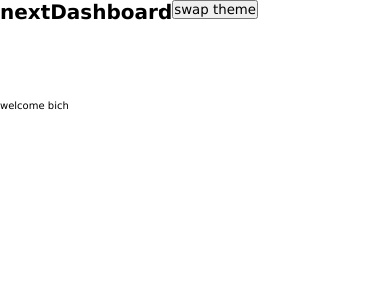
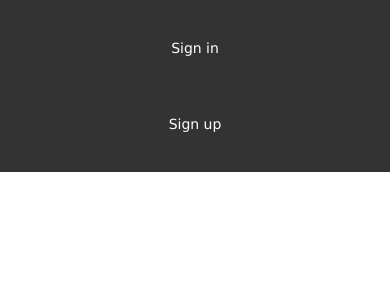
Before and after one commit to Romario-Negreiros/nextDashboard, a React (Vite) app: page / in a window 390 px wide. Shown: the top 300 px of the page. Built offline with nearby package versions, Linux system fonts and the light colour scheme.

Commit message:
Add tags to structure navbar and mobile menu and start styling/positioning header and nav items

```diff
--- a/src/layout/Header/index.tsx
+++ b/src/layout/Header/index.tsx
@@ -1,4 +1,4 @@
-import { Container, Logo, Navigation } from './styles'
+import { Container, Logo, Navigation, BurguerMenu } from './styles'
 
 import type { FC } from 'react'
 
@@ -7,17 +7,21 @@ interface Props {
 }
 
 const Header: FC<Props> = ({ toggleTheme }) => {
-  const handleClick = () => toggleTheme()
-
   return (
     <Container>
-      <Logo>nextDashboard</Logo>
+      <Logo>
+        next<span>Dashboard</span>
+      </Logo>
 
+      <BurguerMenu>
+        <span></span>
+        <span></span>
+        <span></span>
+      </BurguerMenu>
       <Navigation>
         <ul>
-          <li>
-            <button onClick={handleClick}>swap theme</button>
-          </li>
+          <li>Sign in</li>
+          <li>Sign up</li>
         </ul>
       </Navigation>
     </Container>
--- a/src/layout/Header/styles.ts
+++ b/src/layout/Header/styles.ts
@@ -2,14 +2,59 @@ import styled from 'styled-components'
 
 export const Container = styled.header`
   display: flex;
-  height: 100px;
-  background-color: ${({ theme: bgs }) => bgs.primary};
+  justify-content: space-between;
+  align-items: center;
+  height: 7rem;
+  padding: 1rem;
+  background-color: ${({ theme: { bgs } }) => bgs.primary};
+  border-color: ${({ theme: { contrasts } }) => contrasts.secondary};
 `
 
 export const Logo = styled.h1`
-
+  color: ${({ theme: { contrasts } }) => contrasts.primary};
+  font-size: clamp(1.8rem, 1.8vw, 2.6rem);
+  span {
+    color: ${({ theme: { elements } }) => elements.yellowish};
+  }
 `
 
 export const Navigation = styled.nav`
+  position: absolute;
+  top: 0;
+  left: 0;
+  width: 100%;
+  height: 100vh;
+  ul {
+    background-color: ${({ theme: { bgs } }) => bgs.secondary};
+    display: flex;
+    justify-content: center;
+    align-items: center;
+    flex-direction: column;
+    gap: 2rem;
+    padding: 2rem;
+    list-style: none;
+  } li {
+    width: 100%;
+    text-align: center;
+    padding: 2rem;
+    color: ${({ theme: { contrasts } }) => contrasts.primary};
+    font-size: clamp(1.4rem, 1.4vw, 2.2rem);
+    transition: background-color 0.6s;
+    cursor: pointer;
+    @media screen and (min-width: 768px) {
+      :hover {
+        background-color: ${({ theme: { elements } }) => elements.blueish};
+      }
+    }
+  }
+`
 
+export const BurguerMenu = styled.div`
+  span {
+    display: block;
+    margin-bottom: 0.5rem;
+    color: ${({ theme: { bgs } }) => bgs.primary};
+    width: 1rem;
+    height: 0.2rem;
+  }
 `
```
